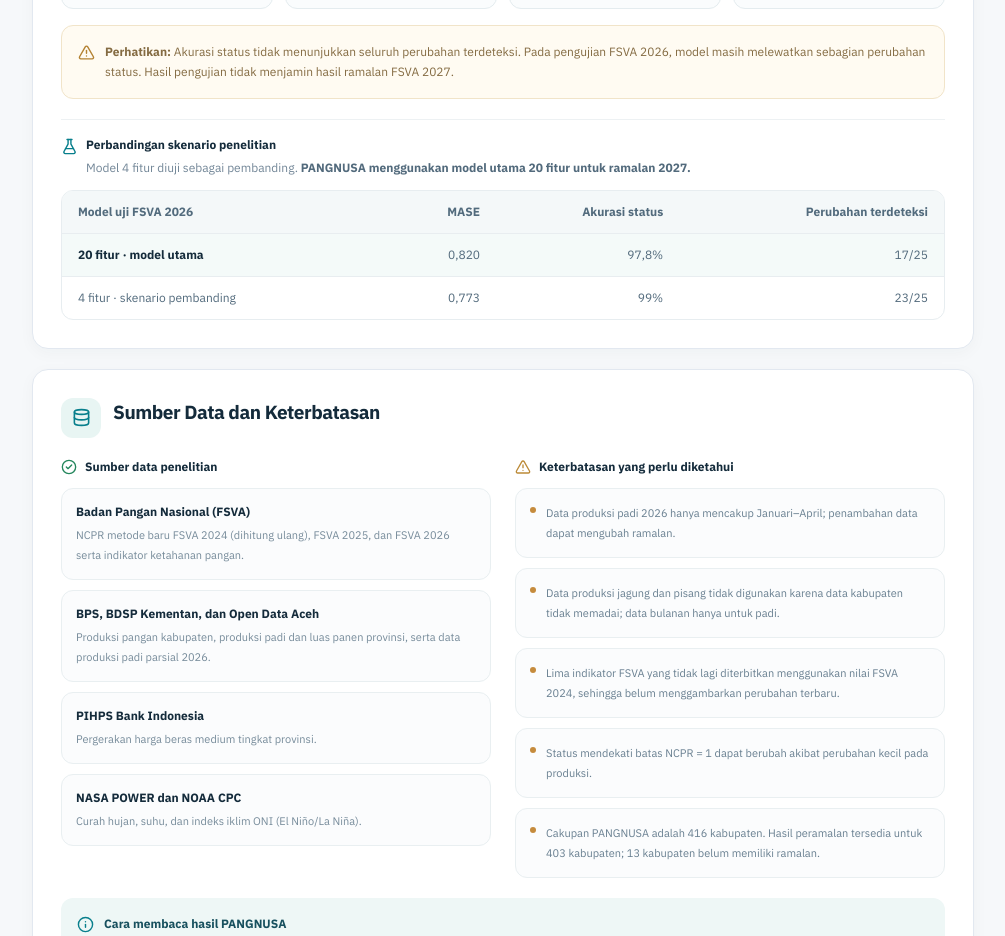
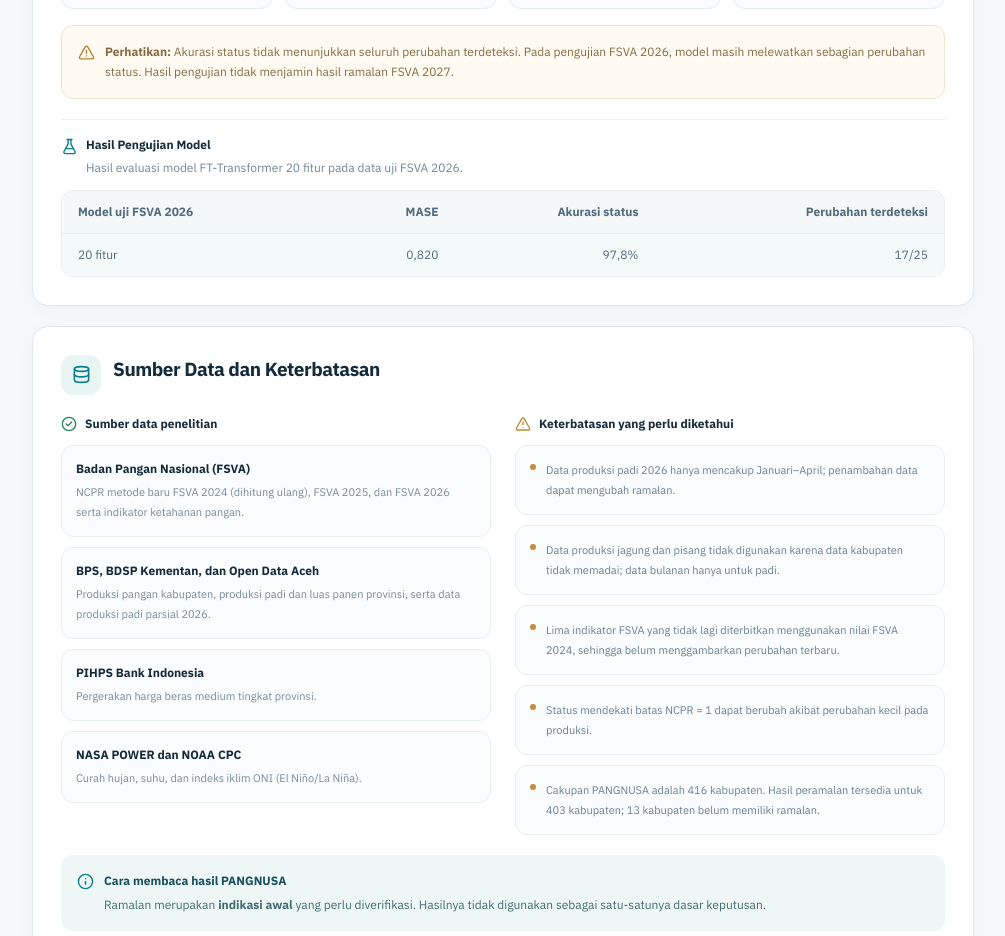
Before and after one commit to hamzhh28/PANGNUSA, a React (Vite) app in the folder pangnusa-frontend/: page /tentang in a window 1280 px wide. Shown: the part 1920-2856 px from the top of the page, without its empty margins (266-1271 px from the left). Built offline with nearby package versions, Linux system fonts and the light colour scheme.

Commit message:
Menampilkan hanya hasil pengujian 20 fitur

```diff
--- a/pangnusa-frontend/src/pages/TentangSistemPage.tsx
+++ b/pangnusa-frontend/src/pages/TentangSistemPage.tsx
@@ -71,7 +71,6 @@ export default function TentangSistemPage() {
   const { data, loading, error } = useNcprData()
   const kinerja = data.meta.kinerja ?? {}
   const skenario20 = data.meta.skenario?.['20_fitur']?.kinerja ?? kinerja
-  const skenario4 = data.meta.skenario?.['4_fitur']?.kinerja ?? {}
   const totalKabupaten = data.kabupaten.filter((k) => k.jenis === 'Kabupaten').length
   const totalDiramal = data.kabupaten.filter((k) => k.jenis === 'Kabupaten' && k.diramal).length
   const jumlahBelumDiramal = totalKabupaten - totalDiramal
@@ -218,8 +217,8 @@ export default function TentangSistemPage() {
           <div className="flex items-start gap-2">
             <FlaskConical size={17} className="mt-0.5 shrink-0 text-[#087F8C]" aria-hidden="true" />
             <div>
-              <p className="text-[12px] font-bold text-[#142B3B]">Perbandingan skenario penelitian</p>
-              <p className="mt-1 text-[12px] leading-5 text-[#728697]">Model 4 fitur diuji sebagai pembanding. <strong className="text-[#526A7C]">PANGNUSA menggunakan model utama 20 fitur untuk ramalan 2027.</strong></p>
+              <p className="text-[12px] font-bold text-[#142B3B]">Hasil Pengujian Model</p>
+              <p className="mt-1 text-[12px] leading-5 text-[#728697]"> Hasil evaluasi model FT-Transformer 20 fitur pada data uji FSVA 2026.</p>
             </div>
           </div>
           <div className="mt-3 overflow-x-auto rounded-xl border border-[#E7EDF0]">
@@ -232,18 +231,13 @@ export default function TentangSistemPage() {
                   <th scope="col" className="px-4 py-3 text-right">Perubahan terdeteksi</th>
                 </tr>
               </thead>
+
               <tbody className="text-[#526A7C]">
                 <tr className="border-t border-[#E8EDF0] bg-[#F4FAF9]">
-                  <td className="px-4 py-3 font-bold text-[#142B3B]">20 fitur · model utama</td>
-                  <td className="px-3 py-3 text-right tabular-nums">{desimal(skenario20.mase)}</td>
-                  <td className="px-3 py-3 text-right tabular-nums">{persentase(skenario20.akurasi_status_persen)}</td>
-                  <td className="px-4 py-3 text-right tabular-nums">{rasio(skenario20.perubahan_status_tertangkap, skenario20.perubahan_status_sebenarnya)}</td>
-                </tr>
-                <tr className="border-t border-[#E8EDF0]">
-                  <td className="px-4 py-3">4 fitur · skenario pembanding</td>
-                  <td className="px-3 py-3 text-right tabular-nums">{desimal(skenario4.mase)}</td>
-                  <td className="px-3 py-3 text-right tabular-nums">{persentase(skenario4.akurasi_status_persen)}</td>
-                  <td className="px-4 py-3 text-right tabular-nums">{rasio(skenario4.perubahan_status_tertangkap, skenario4.perubahan_status_sebenarnya)}</td>
+                  <td className="px-4 py-3">20 fitur</td>
+                  <td className="px-3 py-3 text-right tabular-nums"> {desimal(skenario20.mase)}</td>
+                  <td className="px-3 py-3 text-right tabular-nums"> {persentase(skenario20.akurasi_status_persen)} </td>
+                  <td className="px-4 py-3 text-right tabular-nums"> {rasio( skenario20.perubahan_status_tertangkap, skenario20.perubahan_status_sebenarnya )} </td>
                 </tr>
               </tbody>
             </table>
```
